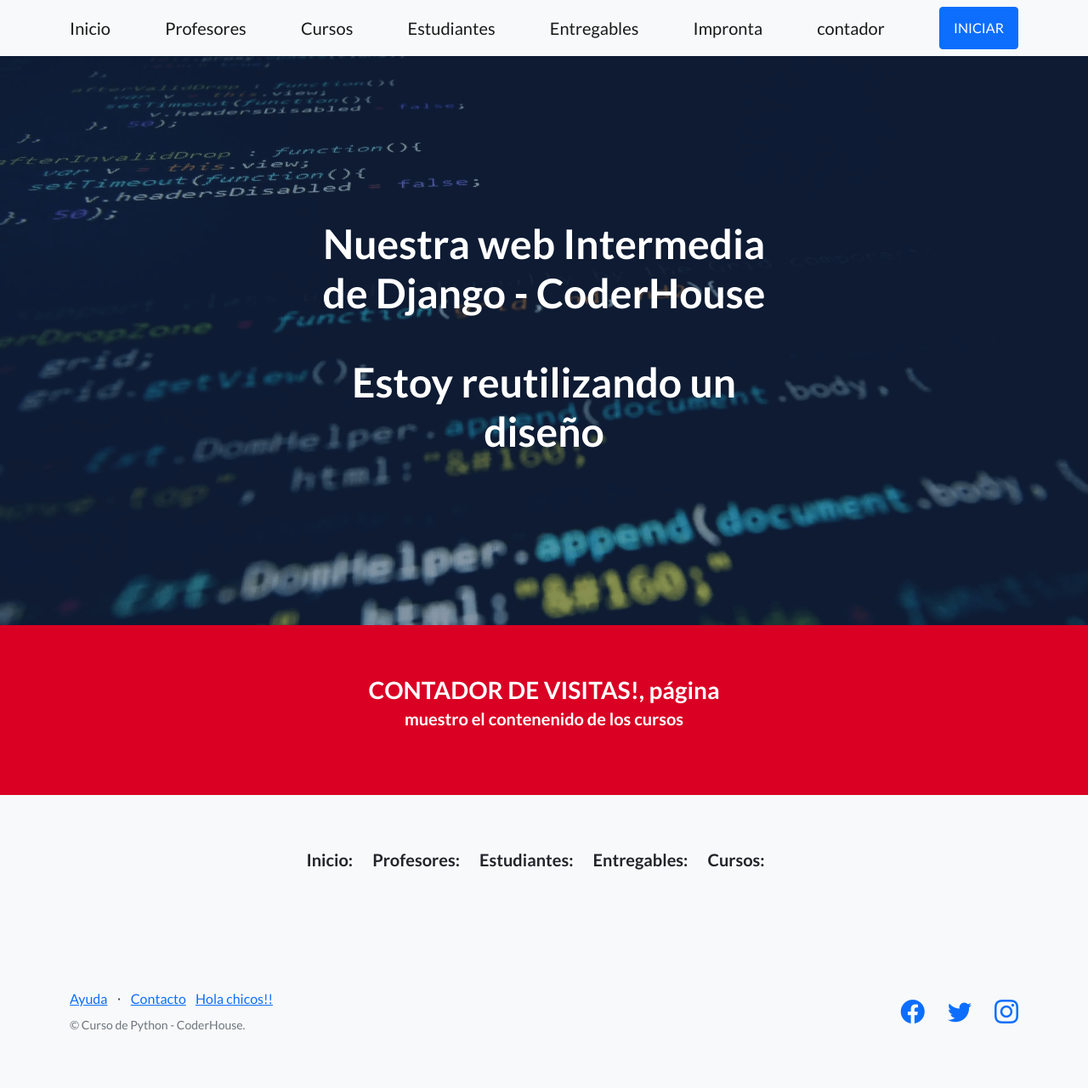
After one commit to by3xtr4/paginaPython, a Django app: template AppCoder/templates/AppCoder/contador.html in a window 1280 px wide. The commit adds this page. Shown: the whole page at 85% size. Run offline with Django 3.2, Linux system fonts and the light colour scheme; the template is opened without the code that fills it, so the values that code supplies are empty; some libraries are stand-ins or nearby versions.

Commit message:
Agregada sección contador, listo para integrar la visualización de las bd

```diff
--- /dev/null
+++ b/AppCoder/templates/AppCoder/contador.html
@@ -0,0 +1,41 @@
+{% extends "AppCoder/master.html" %}
+
+{% load static %}
+
+{% block contenidoSecciones %}
+<header style="height: 100px;  background-color: rgb(218, 0, 36); padding-top: 60px; height: 200px; ">
+    <div class="container position-relative">
+        <div class="row justify-content-center">
+            <div class="col-xl-6">
+                <div class="text-center text-white">
+                    <!-- Page heading-->
+                    <h3 class="mb-1">CONTADOR DE VISITAS!, página</h3>
+
+                    <h5 class="mb-2">muestro el contenenido de los cursos</h5>
+
+
+
+                </div>
+            </div>
+        </div>
+    </div>
+</header>
+
+<footer class="footer bg-light">
+    <div class="container">
+        <div class="row">
+            <center>
+                <ul class="list-inline mb-1">
+                    <li class="list-inline-item" style="margin-right: 20px;"><h5>Inicio: </h3>  </li>
+                    <li class="list-inline-item" style="margin-right: 20px;"><h5>Profesores: </h5> </li>
+                    <li class="list-inline-item" style="margin-right: 20px;"><h5>Estudiantes: </h5> </li>
+                    <li class="list-inline-item" style="margin-right: 20px;"><h5>Entregables: </h5> </li>
+                    <li class="list-inline-item" style="margin-right: 20px;"><h5>Cursos: </h5> </li>
+
+                </ul>
+            </center>
+        </div>
+    </div>
+</footer>
+
+{% endblock %}
--- a/AppCoder/templates/AppCoder/master.html
+++ b/AppCoder/templates/AppCoder/master.html
@@ -48,6 +48,7 @@
                 <a class="navbar-brand" href="estudiantes">Estudiantes</a>
                 <a class="navbar-brand" href="entregables">Entregables</a>
                 <a class="navbar-brand" href="impronta">Impronta</a>
+                <a class="navbar-brand" href="contador">contador</a>
                 <a class="btn btn-primary" href="#signup">INICIAR</a>
             </div>
         </nav>
--- a/AppCoder/urls.py
+++ b/AppCoder/urls.py
@@ -10,5 +10,5 @@
     path('profesores', views.profesores, name="Profesores"),
     path('estudiantes', views.estudiantes, name="Estudiantes"),
     path('entregables', views.entregables, name="Entreganbles"),
-    path('contacto', views.contacto, name="Contacto"),
+    path('contador', views.contador, name="contador"),
 ]
--- a/AppCoder/views.py
+++ b/AppCoder/views.py
@@ -31,5 +31,5 @@
       return render(request, "AppCoder/entregables.html")
 
 #nuevaVista, mia
-def contacto(request):
-      return render(request, "AppCoder/contacto.html")
+def contador(request):
+      return render(request, "AppCoder/contador.html")
```
Also changed, not shown: AppCoder/models.py (line endings or trailing spaces), AppCoder/templates/AppCoder/contacto.html (deleted), db.sqlite3.
